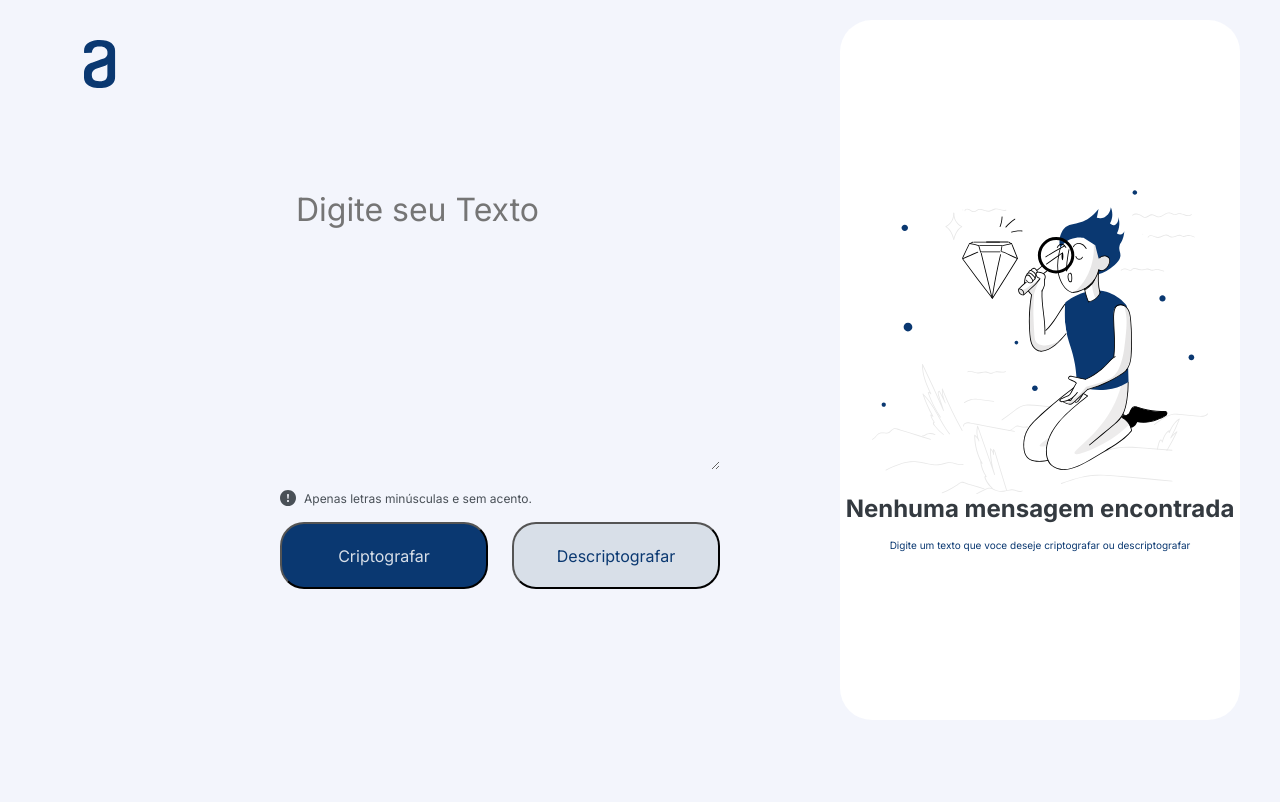
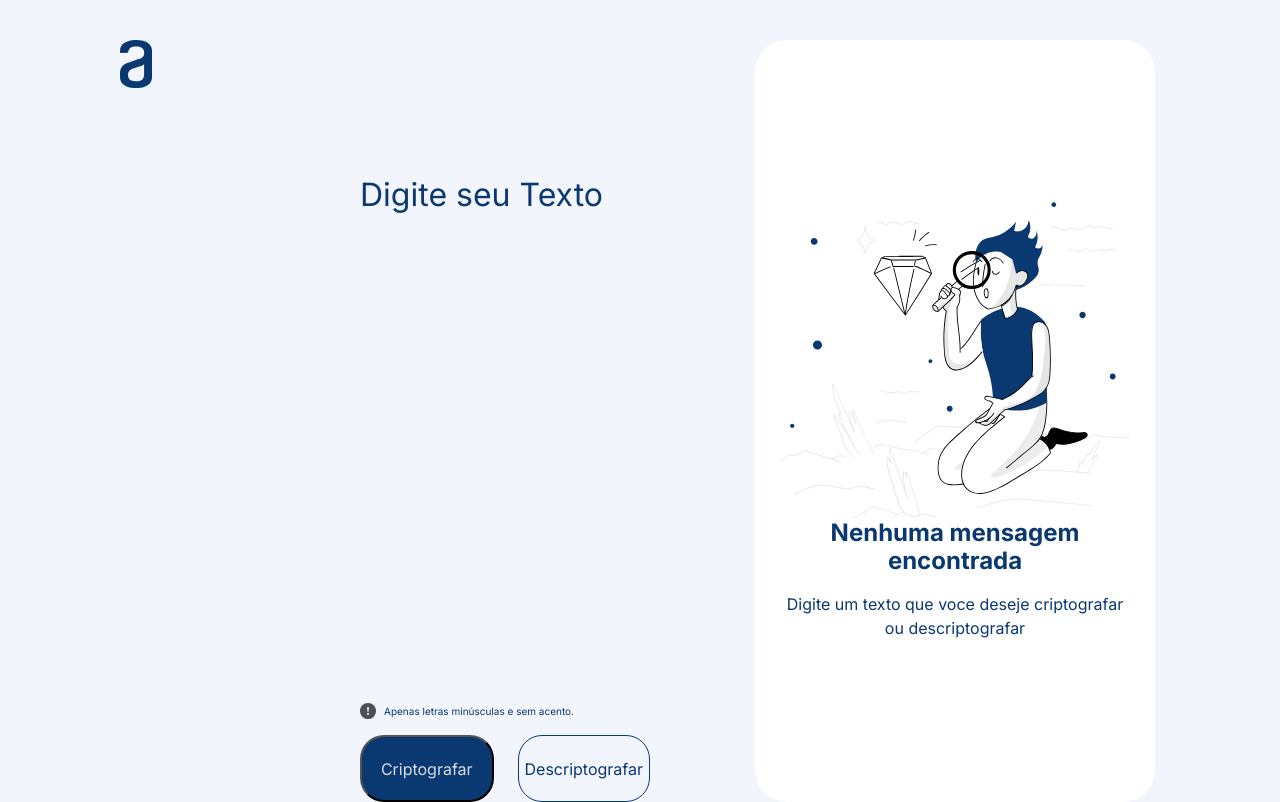
Before and after one commit to maironvilela/challenge-decodificador-texto, a plain HTML site: page index.html in a window 1280 px wide. Drawn offline with Linux system fonts and the light colour scheme.

Commit message:
deploy project

```diff
--- a/app.js
+++ b/app.js
@@ -1,16 +1,18 @@
 function handleEncrypt() {
-  document.getElementById('form').addEventListener('submit', function (event) {
-    event.preventDefault()
-  })
+  document
+    .getElementById('main__form-text')
+    .addEventListener('submit', function (event) {
+      event.preventDefault()
+    })
 
-  const inputText = document.getElementById('form__input-text')
+  const inputText = document.getElementById('form-text__input')
   const hashMessage = encrypt(inputText.value)
 
-  const outputText = document.getElementById('not-empty-message__output-text')
-  outputText.innerHTML = hashMessage
+  const outputText = document.getElementById('output-message__output-text')
+  outputText.value = hashMessage
 
-  hiddenElementById('container__empty-message')
-  showElementById('container__not-empty-message')
+  hiddenElementById('container__no-message')
+  showElementById('container__output-message')
 
   inputText.value = ''
 }
@@ -46,22 +48,24 @@ function showElementById(id) {
 }
 
 function handleDecrypt() {
-  document.getElementById('form').addEventListener('submit', function (event) {
-    event.preventDefault()
-  })
+  document
+    .getElementById('main__form-text')
+    .addEventListener('submit', function (event) {
+      event.preventDefault()
+    })
 
-  const inputText = document.getElementById('form__input-text')
+  hiddenElementById('container__no-message')
+  showElementById('container__output-message')
+  const inputText = document.getElementById('form-text__input')
   const hashMessage = inputText.value
 
   const charactersArray = ['a', 'e', 'i', 'o', 'u']
   let encryptedTextInArray = hashMessage.split('')
   const result = rec(encryptedTextInArray, charactersArray, '')
 
-  const outputText = document.getElementById('not-empty-message__output-text')
-  outputText.innerHTML = result
-
-  hiddenElementById('container__empty-message')
-  showElementById('container__not-empty-message')
+  const outputText = document.getElementById('output-message__output-text')
+  outputText.value = result
+  inputText.value = ''
 }
 
 function rec(array, charactersArray, result) {
@@ -89,7 +93,6 @@ function rec(array, charactersArray, result) {
 
   switch (array[0]) {
     case 'a':
-      console.log('Letra A')
       character = 'a'
       token = characterToEncryptedToken[character]
       break
@@ -136,79 +139,11 @@ function getLetterAndSplice(array, token, letter) {
 }
 
 function handleCopyTextOutputToInputText() {
-  const outputText = document.getElementById('not-empty-message__output-text')
-  const inputText = document.getElementById('form__input-text')
-  inputText.value = outputText.innerText
-  outputText.innerHTML = ''
+  const outputText = document.getElementById('output-message__output-text')
+  const inputText = document.getElementById('form-text__input')
+  inputText.value = outputText.value
+  outputText.value = ''
+
+  hiddenElementById('container__output-message')
+  showElementById('container__no-message')
 }
-
-/*
-function decrypt(hashMessage = 'maiimesrobern vimeslenterlai') {
-  console.time('TempoExecucao')
-
-  document.getElementById('form').addEventListener('submit', function (event) {
-    event.preventDefault()
-  })
-
-  let result = ''
-  let aux = ''
-  let palavra = hashMessage.split('')
-  let arrayAuxiliar = []
-
-  while (true) {
-    if (palavra.length === 0) {
-      break
-    }
-
-    arrayAuxiliar = [...palavra]
-
-    switch (palavra[0]) {
-      case 'a':
-        aux = arrayAuxiliar.splice(0, 2)
-        console.log('Auxiliar: ' + aux.join(''))
-        if (aux.join('') === 'ai') {
-          result += 'a'
-          palavra.splice(0, 2)
-        }
-
-        break
-      case 'e':
-        aux = arrayAuxiliar.splice(0, 5)
-        if (aux.join('') === 'enter') {
-          result += 'e'
-          palavra.splice(0, 5)
-        }
-        break
-      case 'i':
-        console.log('Entrada: ', palavra)
-        aux = arrayAuxiliar.splice(0, 4)
-        if (aux.join('') === 'imes') {
-          result += 'i'
-          palavra.splice(0, 4)
-        }
-        console.log('Saida: ', palavra)
-
-        break
-      case 'o':
-        aux = arrayAuxiliar.splice(0, 4)
-        if (aux.join('') === 'ober') {
-          result += 'o'
-          palavra.splice(0, 4)
-        }
-        break
-      case 'u':
-        aux = arrayAuxiliar.splice(0, 4)
-        if (aux.join('') === 'ufat') {
-          result += 'e'
-          palavra.splice(0, 4)
-        }
-        break
-      default:
-        result = result + palavra[0]
-        palavra.splice(0, 1)
-    }
-  }
-
-  console.timeEnd('TempoExecucao')
-}
-*/
--- a/index.html
+++ b/index.html
@@ -10,44 +10,47 @@
     <title>Document</title>
     <link rel="stylesheet" type="text/css" href="global.css" media="screen" />
     <link rel="stylesheet" type="text/css" href="styles.css" media="screen" />
+    <link rel="stylesheet" type="text/css" href="styles-desktop.css" media="screen" />
 </head>
 
 <body>
-  <div id="container">
-    <header>
-      <img src="./assets/logo.svg" />
+    <div class="container">
+
+        <header class="container__header">
+            <img src="./assets/logo-cel.svg" />
         </header>
 
-    <section id="container__empty-message"   >
-        <img src="./assets/search.svg" />
-        <strong id="empty-message__message">Nenhuma mensagem encontrada</strong>
-        <span id="empty-message__information">
-          Digite um texto que voce deseje criptografar ou descriptografar
-        </span>
-    </section>
-
-    <section id="container__not-empty-message" class="hidden"  >
-      <p id="not-empty-message__output-text">tes</p>
-      <button onclick="handleCopyTextOutputToInputText()" class="btn-home" id="not-empty-message__btn-copy">Copiar</button>
-    </section>
-
-    <main id="main">
-      <form id="form">
-           <textarea id="form__input-text" placeholder="Digite seu Texto" ></textarea>
-          <div id="form__alert">
-            <img id="form__img" src="./assets/alert.svg" />
-            <span id="form__alert-message">Apenas letras minúsculas e sem acento.</span>
+        <main class="container__main">
+            <form class="main__form-text" id="main__form-text">
+                <textarea id="form-text__input" placeholder="Digite seu Texto"></textarea>
+                <div class="form-text__container-image-and-alert-message">
+                    <img src="./assets/alert.svg" />
+                    <p>Apenas letras minúsculas e sem acento.</p>
                 </div>
-
-
-        <div id="form__actions">
-          <button onclick="handleEncrypt()"  class="btn-home" id="actions__btn-encrypt">Criptografar</button>
-          <button onclick="handleDecrypt()" class="btn-home" id="actions__btn-dencrypt">
+                <div class="form-text__container-actions">
+                    <button onclick="handleEncrypt()" class="btn-home">Criptografar</button>
+                    <button onclick="handleDecrypt()" class="btn-home">
                         Descriptografar
                     </button>
                 </div>
             </form>
         </main>
+
+        <section class="container__no-message " id="container__no-message">
+            <img src="./assets/search.svg" />
+            <strong>Nenhuma mensagem encontrada</strong>
+            <p>
+                Digite um texto que voce deseje criptografar ou descriptografar
+            </p>
+        </section>
+
+        <section class="container__output-message hidden" id="container__output-message"  >
+            <textarea id="output-message__output-text" disabled></textarea>
+            <button onclick="handleCopyTextOutputToInputText()" class="btn-home">
+                    Copiar
+            </button>
+        </section>
+
 
 
     </div>
--- /dev/null
+++ b/styles-desktop.css
@@ -0,0 +1,68 @@
+@media (min-width: 1200px) {
+  body {
+    height: calc(100vh - 8rem);
+    margin: 0 8rem;
+  }
+  .container {
+    margin: 4rem;
+    display: grid;
+    grid-template-column: repeat(1, 1fr);
+
+    grid-template-areas:
+      'header header header no-message output-message'
+      'main    main   main  no-message output-message';
+  }
+
+  .container__header {
+    grid-area: 'header';
+    height: 5rem;
+  }
+
+  .container__main {
+    grid-area: main;
+    width: 100%;
+    padding: 0;
+    padding-right: 10rem;
+    padding-left: 24rem;
+  }
+
+  .container__main textarea {
+    height: 51rem;
+  }
+
+  .form-text__container-actions {
+    display: flex;
+    flex-direction: row;
+  }
+
+  .container__output-message {
+    grid-area: output-message;
+    width: 40rem;
+    margin: 0;
+    display: flex;
+    flex-direction: column;
+    justify-content: space-between;
+    padding: 5rem;
+  }
+  .container__output-message button {
+    .container__output-message;
+  }
+  .container__no-message {
+    grid-area: no-message;
+    margin-left: auto;
+    width: 40rem;
+    display: flex;
+    flex-direction: column;
+    justify-content: center;
+    margin: 0;
+  }
+
+  .container__no-message img {
+    visibility: visible;
+    width: 100%;
+  }
+
+  .container__output-message textarea {
+    height: 68rem;
+  }
+}
--- a/styles.css
+++ b/styles.css
@@ -3,144 +3,142 @@
   margin: 0;
   box-sizing: border-box;
 }
-
 .btn-home {
-  width: 32.8rem;
   height: 6.7rem;
   border-radius: 2.4rem;
   font-size: 1.6rem;
   transition: all 0.8s;
+  width: 100%;
 }
 
-#container {
-  padding: 4rem;
-  max-width: 1440px;
-  margin: 0 auto;
+.container__no-message.hidden,
+.container__output-message.hidden {
+  display: none;
 }
 
-#container__empty-message {
-  display: flex;
-  justify-content: center;
-  align-items: center;
-  flex-direction: column;
-  height: calc(100vh - 10rem);
-  background-color: #fff;
-  border-radius: 32px;
-  width: 40rem;
-  float: right;
-  margin-top: -7rem;
+.container {
+  display: grid;
+  grid-template-columns: repeat(1, 1fr);
+  grid-gap: 0.5rem;
+  // width: calc(34rem - 3rem);
+  margin: 1.6rem 2rem;
+
+  grid-template-areas:
+    'header '
+    'main '
+    'output-message'
+    'no-message';
 }
 
-#empty-message__message {
-  font-size: 2.4rem;
-  font-weight: bold;
-  margin-bottom: 1.6rem;
-  color: var(--gray-500);
+.container__header {
+  grid-area: header;
+}
+.container__main {
+  grid-area: main;
+  box-sizing: border-box;
+  margin-top: 8rem;
+  // width: calc(34rem - 3.2rem);
+  padding: 0 1.6rem;
 }
 
-#container__empty-message.hidden,
-#container__not-empty-message.hidden {
+.main__form-text {
+}
+
+.main__form-text textarea {
+  box-sizing: border-box;
+  border: none;
+  background: transparent;
+  height: 25rem;
+  width: 100%;
+  outline: none;
+  resize: none;
+}
+
+.main__form-text textarea,
+.main__form-text textarea::placeholder {
+  color: #0a3871;
+  font-size: 3.2rem;
+  font-family: 'Inter', sans-serif;
+}
+
+.form-text__container-image-and-alert-message {
+  display: flex;
+  align-items: center;
+  height: 100%;
+  gap: 0.8rem;
+  padding: 1.6rem 0;
+}
+.main__container-image-and-alert-message p {
+  font-size: 1.2rem;
+}
+.form-text__container-actions {
+  display: flex;
+  flex-direction: column;
+  gap: 2.4rem;
+}
+
+.form-text__container-actions button:nth-child(1) {
+  background: var(--dark-blue-300);
+  color: var(--light-blue-50);
+}
+
+.form-text__container-actions button:nth-child(2) {
+  background: transparent;
+  color: var(--dark-blue-300);
+  border: 1px solid var(--dark-blue-300);
+}
+
+.container__no-message {
+  grid-area: no-message;
+
+  margin-top: 6.4rem;
+  background-color: #ffff;
+  padding: 2.5rem;
+  border-radius: 32px;
+  text-align: center;
+}
+
+.container__no-message img {
   visibility: hidden;
-  height: 0;
   width: 0;
 }
 
-#container__not-empty-message {
-  display: flex;
-  padding: 3.2rem;
-  flex-direction: column;
-  height: 95vh;
-  background-color: #fff;
-  border-radius: 32px;
-  width: 40rem;
-  float: right;
-  margin-top: -7rem;
+.container__no-message strong {
+  font-weight: bold;
+  font-size: 2.4rem;
+  line-height: 120%;
 }
 
-#not-empty-message {
-  display: flex;
-  flex-direction: column;
-  padding: 3.2rem;
-  justify-content: space-between;
-  height: 100vh;
+.container__no-message p {
+  margin-top: 1.6rem;
+  font-size: 1.6rem;
+  line-height: 150%;
 }
 
-#main {
-  padding-top: 8rem;
-  padding-left: 24rem;
-  width: 68rem;
+.container__output-message {
+  grid-area: output-message;
+
+  margin-top: 6.4rem;
+  background-color: #ffff;
+  padding: 2.5rem;
+  border-radius: 32px;
 }
 
-#form {
-  display: flex;
-  flex-direction: column;
-  justify-content: space-between;
+.container__output-message textarea {
+  font-size: 2.4rem;
+  color: var(--gray-400);
+  box-sizing: border-box;
+  border: none;
+  background: transparent;
+  height: 25rem;
+  width: 100%;
+  outline: none;
+  resize: none;
 }
 
-#form__input-text {
-  height: 30rem;
+.container__output-message button {
+  margin-top: 3.2rem;
   background: transparent;
-  border: none;
-  font-size: 3.2rem;
-  font-family: 'Inter', sans-serif;
-  line-height: 4.8rem;
-  padding: 1.6rem;
-  outline: none;
-  margin-bottom: 2rem;
+  color: var(--dark-blue-300);
+  border: 1px solid var(--dark-blue-300);
 }
-
-#form__alert {
-  display: flex;
-  flex-direction: row;
-  align-items: center;
-  gap: 0.8rem;
-  padding-bottom: 1.6rem;
-}
-
-#form__img {
-  width: 1.6rem;
-  height: 1.6rem;
-}
-
-#form__alert-message {
-  font-size: 1.2rem;
-  color: var(--gray-400);
-}
-
-#form__actions {
-  display: flex;
-  gap: 2.4rem;
-}
-
-#actions__btn-encrypt {
-  background-color: var(--dark-blue-300);
-  color: var(--light-blue-50);
-}
-#actions__btn-encrypt:hover {
-  background-color: var(--dark-blue-200);
-}
-
-#actions__btn-dencrypt {
-  background-color: var(--light-blue-50);
-  color: var(--dark-blue-300);
-}
-#actions__btn-dencrypt:hover {
-  filter: brightness(0.8);
-}
-
-#not-empty-message__btn-copy {
-  background-color: transparent;
-  border: 1px solid var(--dark-blue-300);
-  color: var(--dark-blue-300);
-  position: relative;
-  margin-top: auto;
-}
-
-#not-empty-message__btn-copy:hover {
-  background-color: var(--light-blue-50);
-}
-
-#not-empty-message__output-text {
-  font-size: 24px;
-  line-height: 150%;
-}
```
Also changed, not shown: assets/logo-cel.svg (added). Lines whose indentation alone changed are shown as unchanged.
